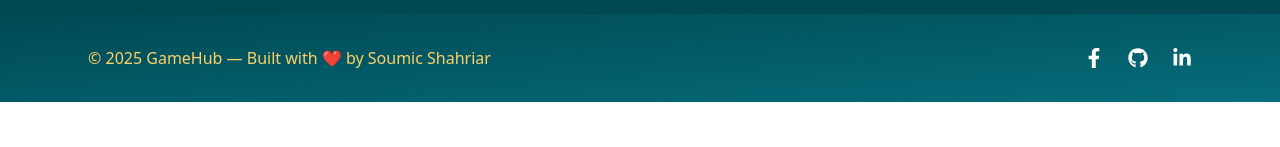
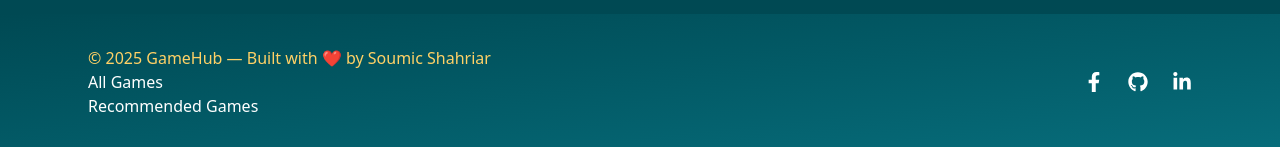
Before and after one commit to soumicshahriar/game_hub, a React (Vite) app: page / in a window 1280 px wide. Shown: the part 3355-3502 px from the top of the page. Before the commit the page ends 3457 px from the top, so only its background shows below. Built offline with nearby package versions, Linux system fonts and the light colour scheme; no server answers.

Commit message:
add route link to the footer

```diff
--- a/src/sharedPages/Footer.jsx
+++ b/src/sharedPages/Footer.jsx
@@ -1,6 +1,7 @@
 import { motion } from "motion/react";
 import { use } from "react";
 import { FaFacebookF, FaGithub, FaLinkedinIn } from "react-icons/fa";
+import { Link } from "react-router";
 
 const footerVariants = {
   hidden: { opacity: 0, y: 50 },
@@ -42,6 +43,24 @@ const Footer = () => {
           }}
         >
           © {year} GameHub — Built with ❤️ by Soumic Shahriar
+          <div>
+            <p>
+              <Link
+                className="text-white hover:text-yellow-300"
+                to={"/all-games"}
+              >
+                All Games
+              </Link>
+            </p>
+            <p>
+              <Link
+                className="text-white hover:text-yellow-300"
+                to={"/recommended-games"}
+              >
+                Recommended Games
+              </Link>
+            </p>
+          </div>
         </motion.p>
 
         {/* Social Icons */}
```
